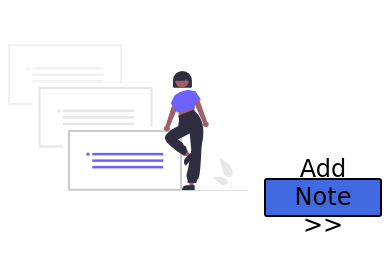
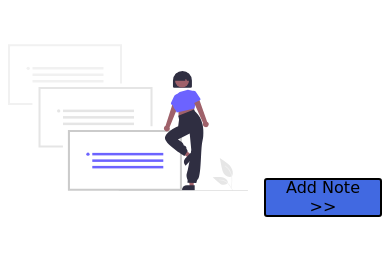
Before and after one commit to mirajsoliya/keepnote, a plain HTML site: page index.html in a window 390 px wide. In both pictures the pointer is over the link "Add Note >>". Shown: the part 174-444 px from the top of the page. Drawn offline with Linux system fonts and the light colour scheme; a web font is replaced by a local one.

Commit message:
Update index.html

```diff
--- a/index.html
+++ b/index.html
@@ -50,6 +50,7 @@
             .image{
                 width: 35rem;
             }
+
         }
         @media screen and (max-width:820px) {
             .image{
@@ -60,31 +61,73 @@
             .image{
                 width: 25rem;
             }
+            a{
+                font-size: 0.5rem;
+            }
+            a:hover {
+            cursor: pointer;
+            font-size: 1rem;
+        }
         }
         @media screen and (max-width:660px) {
            a{
                margin-left: 3rem;
            }
+           a{
+                font-size: 0.5rem;
+            }
+            a:hover {
+            cursor: pointer;
+            font-size: 1rem;
+        }
         }
         @media screen and (max-width:590px) {
             .image{
                 width: 20rem;
             }
+            a{
+                font-size: 0.5rem;
+            }
+            a:hover {
+            cursor: pointer;
+            font-size: 1rem;
+        }
         }
         @media screen and (max-width:500px) {
             a{
                margin-left: 1rem;
            }
+           a{
+                font-size: 0.5rem;
+            }
+            a:hover {
+            cursor: pointer;
+            font-size: 1rem;
+        }
         }
         @media screen and (max-width:460px) {
             .image{
                 width:15rem;
             }
+            a{
+                font-size: 0.5rem;
+            }
+            a:hover {
+            cursor: pointer;
+            font-size: 1rem;
+        }
         }
         @media screen and (max-width:360px) {
             a{
                 font-size: 0.7rem;
            }
+           a{
+                font-size: 0.5rem;
+            }
+            a:hover {
+            cursor: pointer;
+            font-size: 1rem;
+        }
         }
     </style>
 </head>
```
